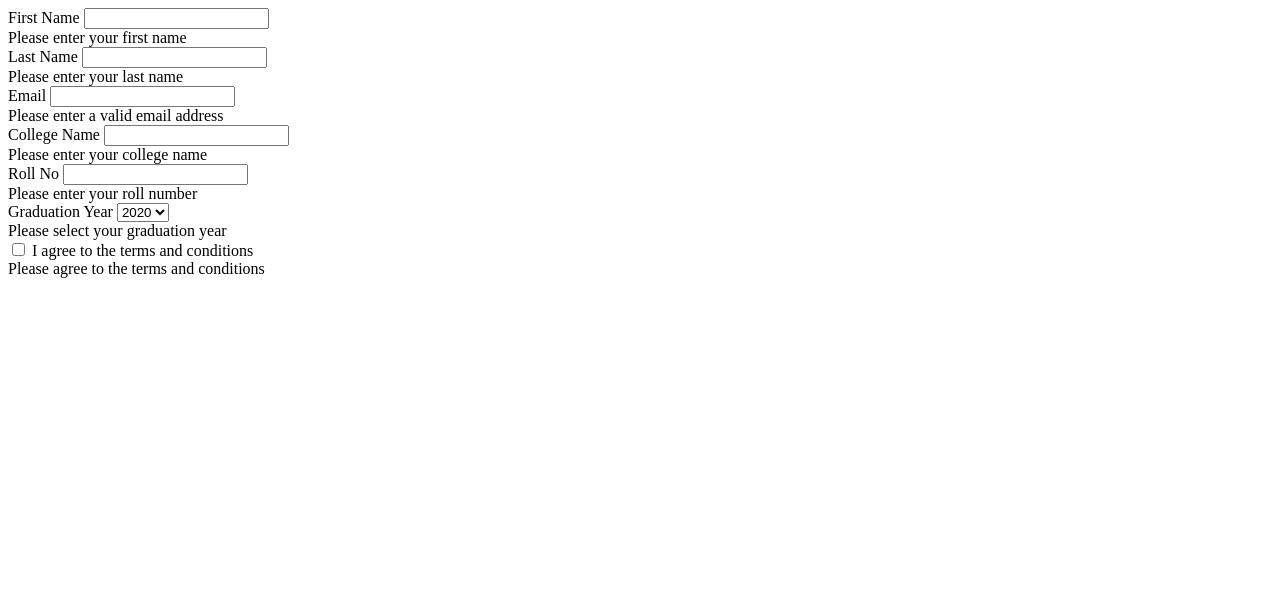
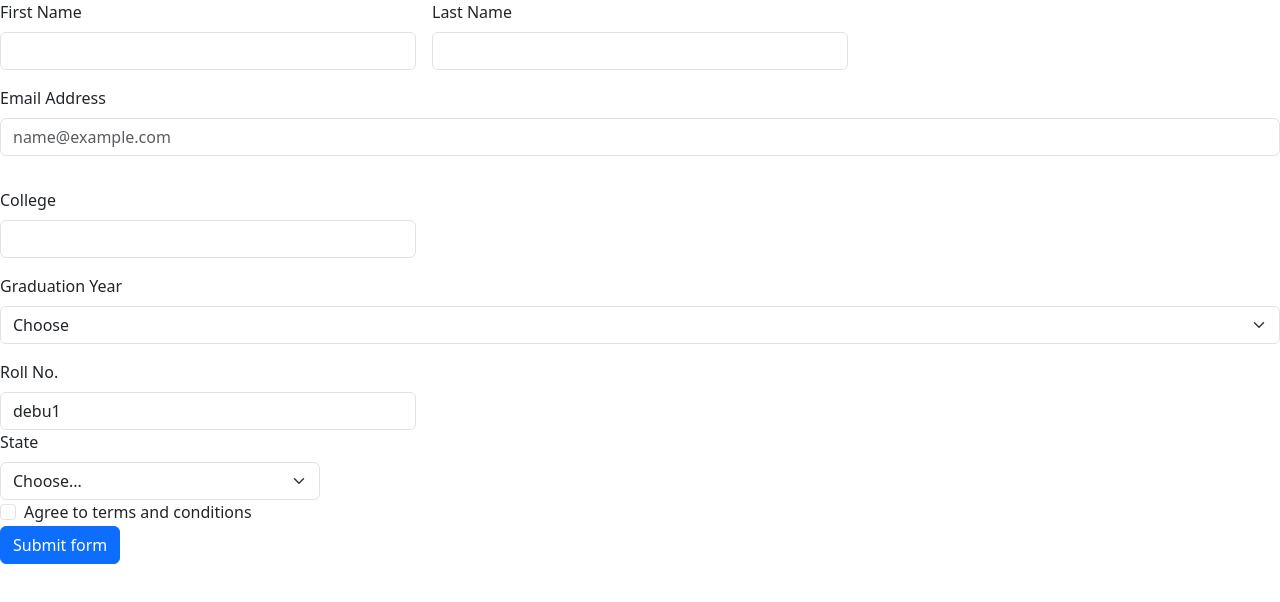
Before and after one commit to acciojob/bootstrap-form-easy-Rishab-Rawat, a website: page main.html in a window 1280 px wide. Drawn offline with nearby package versions, Linux system fonts and the light colour scheme.

Commit message:
created a submission

```diff
--- a/main.html
+++ b/main.html
@@ -1,49 +1,98 @@
+
+
 <!DOCTYPE html>
-<form>
-  <div class="form-group">
-    <label for="first-name-input">First Name</label>
-    <input type="text" id="first-name-input" required>
-    <div class="invalid-feedback">Please enter your first name</div>
+
+<html>
+
+<head>
+	<link rel="stylesheet" href="https://cdn.jsdelivr.net/npm/bootstrap@5.3.0-alpha3/dist/css/bootstrap.min.css">
+	<link rel="stylesheet" href="styles.css">
+	<script src="https://cdn.jsdelivr.net/npm/bootstrap@5.3.0-alpha3/dist/js/bootstrap.bundle.min.js">
+
+	</script>
+</head>
+
+<body>
+	<div>
+		<form class="row g-3 needs-validation" novalidate>
+  <div class="col-md-4">
+    <label for="first-name-input" class="form-label">First Name</label>
+    <input type="text" class="form-control" id="first-name-input" value="" required>
+    <div class="invalid-feedback">
+      First name required!
+    </div>
+  </div>
+  <div class="col-md-4">
+    <label for="last-name-input" class="form-label">Last Name</label>
+    <input type="text" class="form-control" id="last-name-input" value="" required>
+    <div class="invalid-feedback">
+      Last name required!
+    </div>
+  </div>
+	<div class="mb-3">
+  <label for="email-input" class="form-label">Email Address</label>
+  <input type="email" class="form-control" id="email-input" placeholder="name@example.com" required>
+		<div class="invalid-feedback">
+     Email required!
+    </div>
+</div>
+
+			 <div class="col-md-4">
+    <label for="college-input" class="form-label">College</label>
+    <input type="text" class="form-control" id="college-input" value="" required>
+    <div class="invalid-feedback">
+    Please provide a valid college.
+    </div>
+			 </div>
+			<div>
+				 <label for="grad-year-select" class="form-label">Graduation Year</label>
+		<select class="form-select" id="grad-year-select" aria-label="Default select example" required>
+	  <option selected>Choose</option>
+	  <option value="1">2020</option>
+	  <option value="2">2021</option>
+	  <option value="3">2022</option>
+	  <option value="3">2023</option>
+	</select>
+				<div class="invalid-feedback">
+    Please select a valid Gradution year.
+    </div>
+			</div>
+				  <div class="col-md-4">
+    <label for="roll-no-input" class="form-label">Roll No.</label>
+    <input type="text" class="form-control" id="roll-no-input"  value="debu1" required>
+    <div class="invalid-feedback">
+      Please provide a valid Rollno..
+    </div>
+  </div>
   </div>
 
-  <div class="form-group">
-    <label for="last-name-input">Last Name</label>
-    <input type="text" id="last-name-input" required>
-    <div class="invalid-feedback">Please enter your last name</div>
+  <div class="col-md-3">
+    <label for="validationCustom04" class="form-label">State</label>
+    <select class="form-select" id="validationCustom04" required>
+      <option selected disabled value="">Choose...</option>
+      <option>...</option>
+    </select>
+  <div class="col-12">
+    <div class="form-check">
+      <input class="form-check-input" type="checkbox" value="" id="conditions-checkbox" required>
+      <label class="form-check-label" for="conditions-checkbox">
+        Agree to terms and conditions
+      </label>
+     <div class="invalid-feedback">
+    You must agree before submitting.
+    </div>
+    </div>
   </div>
-
-  <div class="form-group">
-    <label for="email-input">Email</label>
-    <input type="email" id="email-input" required>
-    <div class="invalid-feedback">Please enter a valid email address</div>
-  </div>
-
-  <div class="form-group">
-    <label for="college-input">College Name</label>
-    <input type="text" id="college-input" required>
-    <div class="invalid-feedback">Please enter your college name</div>
-  </div>
-
-  <div class="form-group">
-    <label for="roll-no-input">Roll No</label>
-    <input type="number" id="roll-no-input" required>
-    <div class="invalid-feedback">Please enter your roll number</div>
-  </div>
-
-  <div class="form-group">
-    <label for="graduation-year-input">Graduation Year</label>
-    <select id="graduation-year-input" required>
-      <option value="2020">2020</option>
-      <option value="2021">2021</option>
-      <option value="2022">2022</option>
-      <option value="2023">2023</option>
-    </select>
-    <div class="invalid-feedback">Please select your graduation year</div>
-  </div>
-
-  <div class="form-group">
-    <input type="checkbox" id="conditions-checkbox" required>
-    <label for="conditions-checkbox">I agree to the terms and conditions</label>
-    <div class="invalid-feedback">Please agree to the terms and conditions</div>
+  <div class="col-12">
+    <button class="btn btn-primary" type="submit">Submit form</button>
   </div>
 </form>
+	</div>
+
+    <script type="text/javascript" src="./script.js">
+
+</script>
+
+</body>
+
+</html>
```
